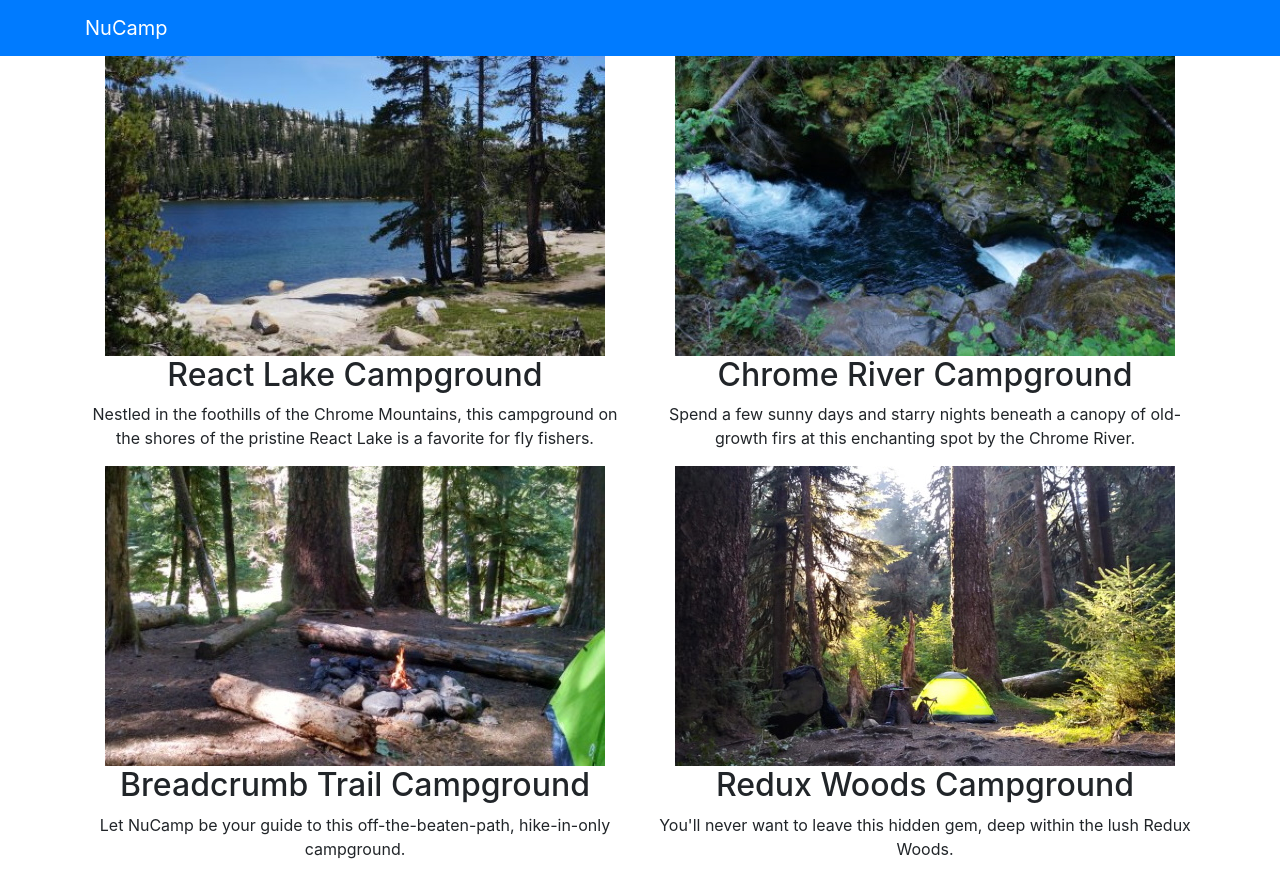
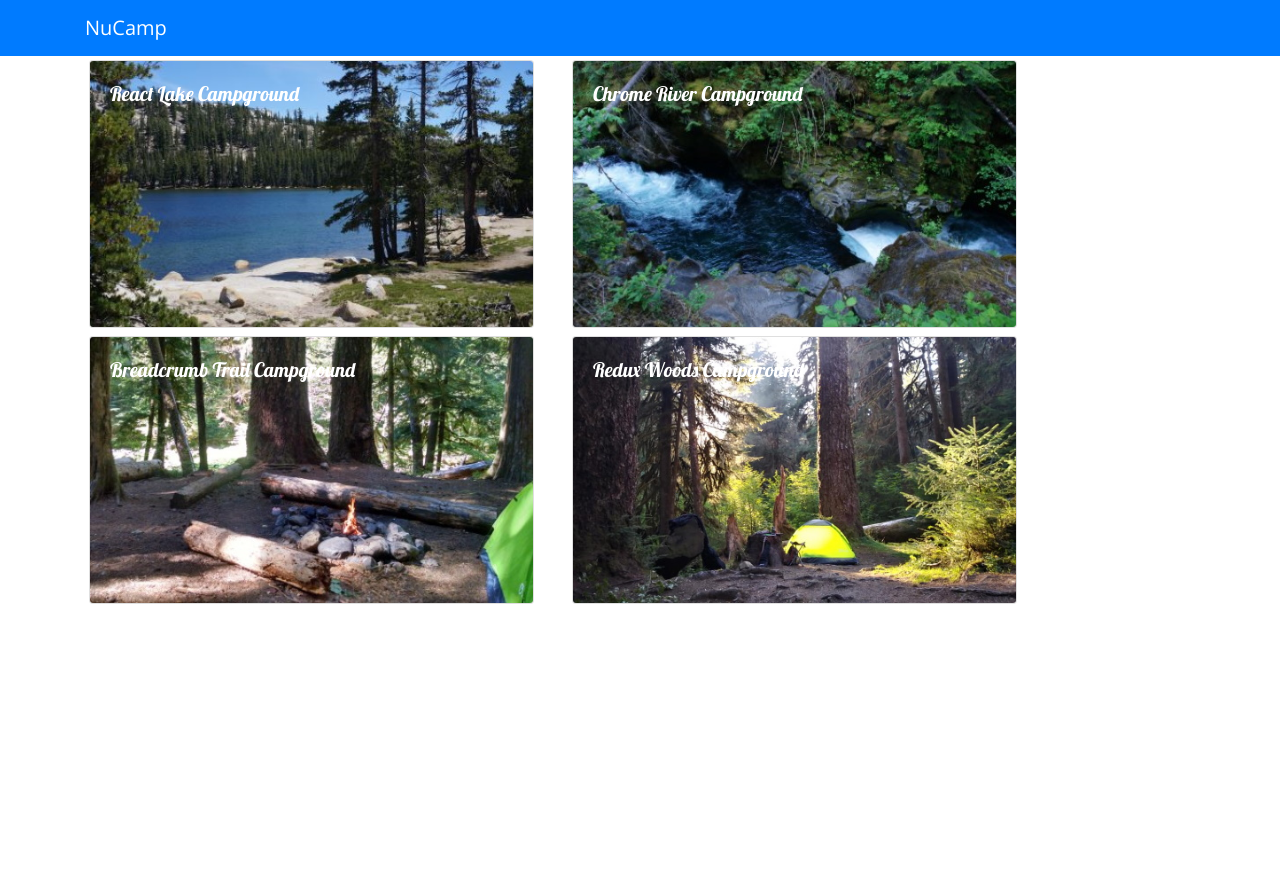
Before and after one commit to sharon-f-lewis/nucampsite-react, a React (Create React App) app: page / in a window 1280 px wide. After the commit the page ends 800 px from the top, so only its background shows below. Built offline with nearby package versions, Linux system fonts and the light colour scheme.

Commit message:
Components Part 2

```diff
--- a/package.json
+++ b/package.json
@@ -12,6 +12,8 @@
     "react-popper": "1.3.6",
     "react-scripts": "4.0.3",
     "reactstrap": "8.5.1",
+    "typeface-lobster": "^1.1.13",
+    "typeface-open-sans": "^1.1.13",
     "web-vitals": "^1.0.1"
   },
   "scripts": {
--- a/src/App.css
+++ b/src/App.css
@@ -1,38 +1,12 @@
-.App {
-  text-align: center;
+body {
+  font-family: "Open Sans", sans-serif;
 }
 
-.App-logo {
-  height: 40vmin;
-  pointer-events: none;
+.card-title {
+  font: 500 1.25rem "Lobster", cursive;
 }
 
-@media (prefers-reduced-motion: no-preference) {
-  .App-logo {
-    animation: App-logo-spin infinite 20s linear;
-  }
+.card-img-overlay .card-title {
+  color: white;
+  background-color: rbga(0, 0, 0, 0.5);
 }
-
-.App-header {
-  background-color: #282c34;
-  min-height: 100vh;
-  display: flex;
-  flex-direction: column;
-  align-items: center;
-  justify-content: center;
-  font-size: calc(10px + 2vmin);
-  color: white;
-}
-
-.App-link {
-  color: #61dafb;
-}
-
-@keyframes App-logo-spin {
-  from {
-    transform: rotate(0deg);
-  }
-  to {
-    transform: rotate(360deg);
-  }
-}
--- a/src/App.js
+++ b/src/App.js
@@ -2,9 +2,17 @@
 import { Navbar, NavbarBrand } from 'reactstrap';
 import Directory from './components/DirectoryComponent';
 import './App.css';
+import { CAMPSITES } from './shared/campsites';
 
 
 class App extends Component {
+  constructor(props) {
+    super(props);
+    this.state = {
+      campsites: CAMPSITES
+    };
+  }
+
   render() {
     return (
       <div className="App">
@@ -13,7 +21,7 @@
             <NavbarBrand href="/">NuCamp</NavbarBrand>
           </div>
         </Navbar>
-        <Directory />
+        <Directory campsites={this.state.campsites} />
       </div>
     );
   }
--- a/src/components/DirectoryComponent.js
+++ b/src/components/DirectoryComponent.js
@@ -1,56 +1,56 @@
 import React, { Component } from 'react';
+import { Card, CardImg, CardImgOverlay, CardText, CardBody, CardTitle } from 'reactstrap';
 
 class Directory extends Component {
   constructor(props) {
     super(props);
     this.state = {
-      campsites: [
-        {
-          id: 0,
-          name: 'React Lake Campground',
-          image: 'assets/images/react-lake.jpg',
-          elevation: 1233,
-          description: "Nestled in the foothills of the   Chrome Mountains, this campground on the   shores of the pristine React Lake is a   favorite for fly fishers."
-        },
-        {
-          id: 1,
-          name: 'Chrome River Campground ',
-          image: 'assets/images/chrome-river.jpg',
-          elevation: 877,
-          description: "Spend a few sunny days and starry   nights beneath a canopy of old-growth firs at   this enchanting spot by the Chrome River."
-        },
-        {
-          id: 2,
-          name: 'Breadcrumb Trail Campground',
-          image: 'assets/images/breadcrumb-trail.jpg',
-          elevation: 2901,
-          description: "Let NuCamp be your guide to this   off-the-beaten-path, hike-in-only campground."
-        },
-        {
-          id: 3,
-          name: 'Redux Woods Campground',
-          image: 'assets/images/redux-woods.jpg',
-          elevation: 42,
-          description: "You'll never want to leave this   hidden gem, deep within the lush Redux Woods."
-        }
-      ]
+      selectedCampsite: null
     };
   }
 
+  onCampsiteSelect(campsite) {
+    this.setState({selectedCampsite: campsite});
+  }
+
+  renderSelectedCampsite(campsite) {
+    if (campsite) {
+      return (
+        <Card>
+          <CardImg top src={campsite.image} alt={campsite.name} />
+          <CardBody>
+            <CardTitle>{campsite.name}</CardTitle>
+            <CardText>{campsite.description}</CardText>
+          </CardBody>
+        </Card>
+      );
+    }
+    return <div />;
+  }
   render() {
-    const directory = this.state.campsites.map(campsite => {
+    const directory = this.props.campsites.map((campsite) => {
       return (
-        <div key={campsite.id} className="col">
-          <img src={campsite.image} alt={campsite.name} />
-          <h2>{campsite.name}</h2>
-          <p>{campsite.description}</p>
+        <div key={campsite.id} className="col-md-5 m-1">
+          <Card onClick={() => this.onCampsiteSelect(campsite)}>
+            <CardImg width="100%" src={campsite.image} alt={campsite.name} />
+            <CardImgOverlay>
+              <CardTitle>{campsite.name}</CardTitle>
+            </CardImgOverlay>
+          </Card>
         </div>
-      )
-    })
+      );
+    });
+
     return (
       <div className="container">
         <div className="row">
           {directory}
+        </div>
+        <div className="row">
+          <div className="col-md-5 m-1">
+            {this.renderSelectedCampsite(this.state.selectedCampsite)}
+          </div>
+
         </div>
       </div>
     );
--- a/src/index.js
+++ b/src/index.js
@@ -1,9 +1,11 @@
 import React from 'react';
 import ReactDOM from 'react-dom';
 import './index.css';
+import reportWebVitals from './reportWebVitals';
+import 'bootstrap/dist/css/bootstrap.min.css';
+import 'typeface-lobster';
+import 'typeface-open-sans';
 import App from './App';
-import reportWebVitals from './reportWebVitals';
-import "bootstrap/dist/css/bootstrap.min.css"
 
 ReactDOM.render(
   <React.StrictMode>
--- /dev/null
+++ b/src/shared/campsites.js
@@ -0,0 +1,30 @@
+export const CAMPSITES = [
+  {
+    id: 0,
+    name: 'React Lake Campground',
+    image: 'assets/images/react-lake.jpg',
+    elevation: 1233,
+    description: "Nestled in the foothills of the   Chrome Mountains, this campground on the   shores of the pristine React Lake is a   favorite for fly fishers."
+  },
+  {
+    id: 1,
+    name: 'Chrome River Campground ',
+    image: 'assets/images/chrome-river.jpg',
+    elevation: 877,
+    description: "Spend a few sunny days and starry   nights beneath a canopy of old-growth firs at   this enchanting spot by the Chrome River."
+  },
+  {
+    id: 2,
+    name: 'Breadcrumb Trail Campground',
+    image: 'assets/images/breadcrumb-trail.jpg',
+    elevation: 2901,
+    description: "Let NuCamp be your guide to this   off-the-beaten-path, hike-in-only campground."
+  },
+  {
+    id: 3,
+    name: 'Redux Woods Campground',
+    image: 'assets/images/redux-woods.jpg',
+    elevation: 42,
+    description: "You'll never want to leave this   hidden gem, deep within the lush Redux Woods."
+  }
+]
```
Also changed, not shown: 1 other file (tests, documents, lock files or other folders).
